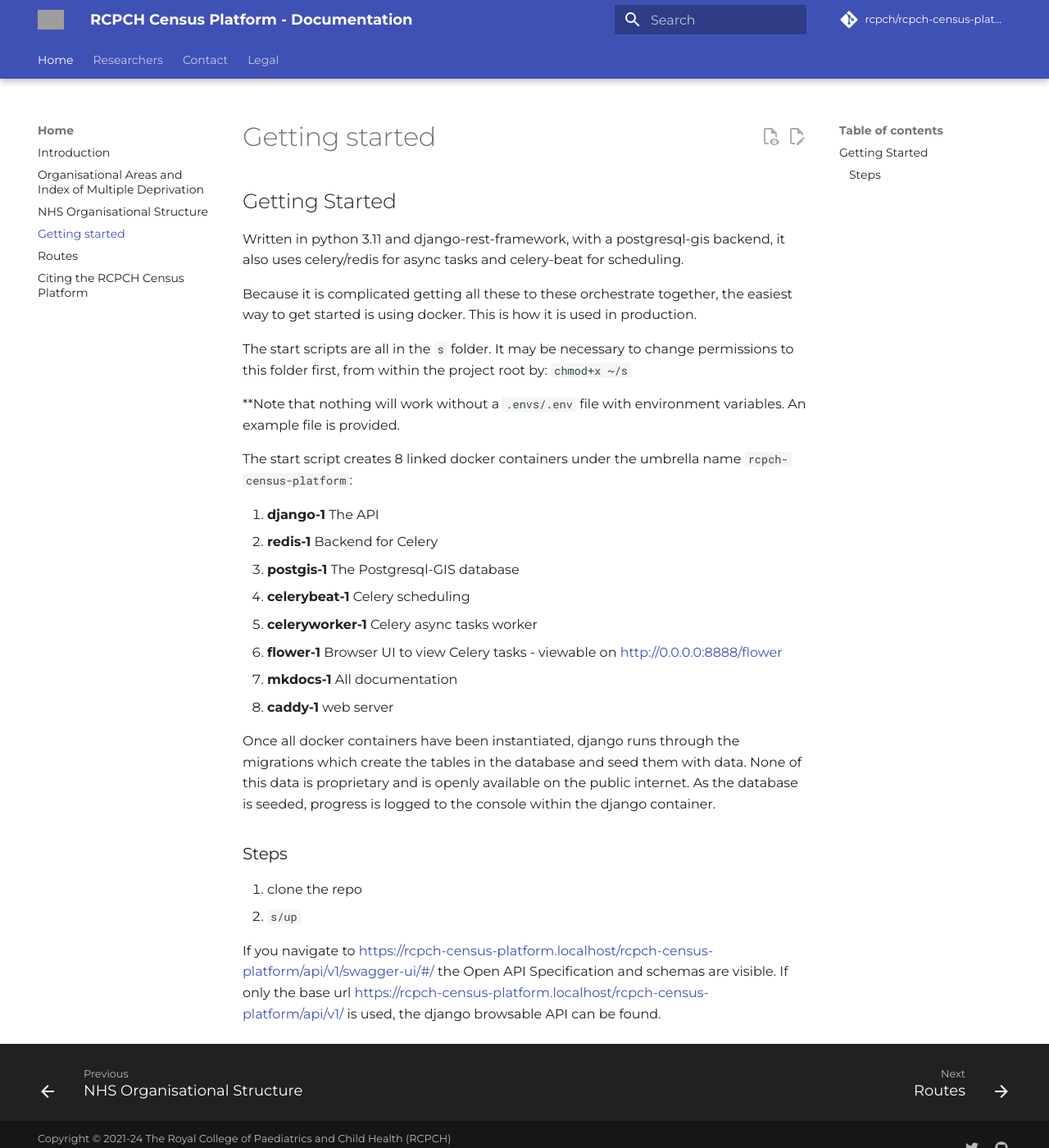
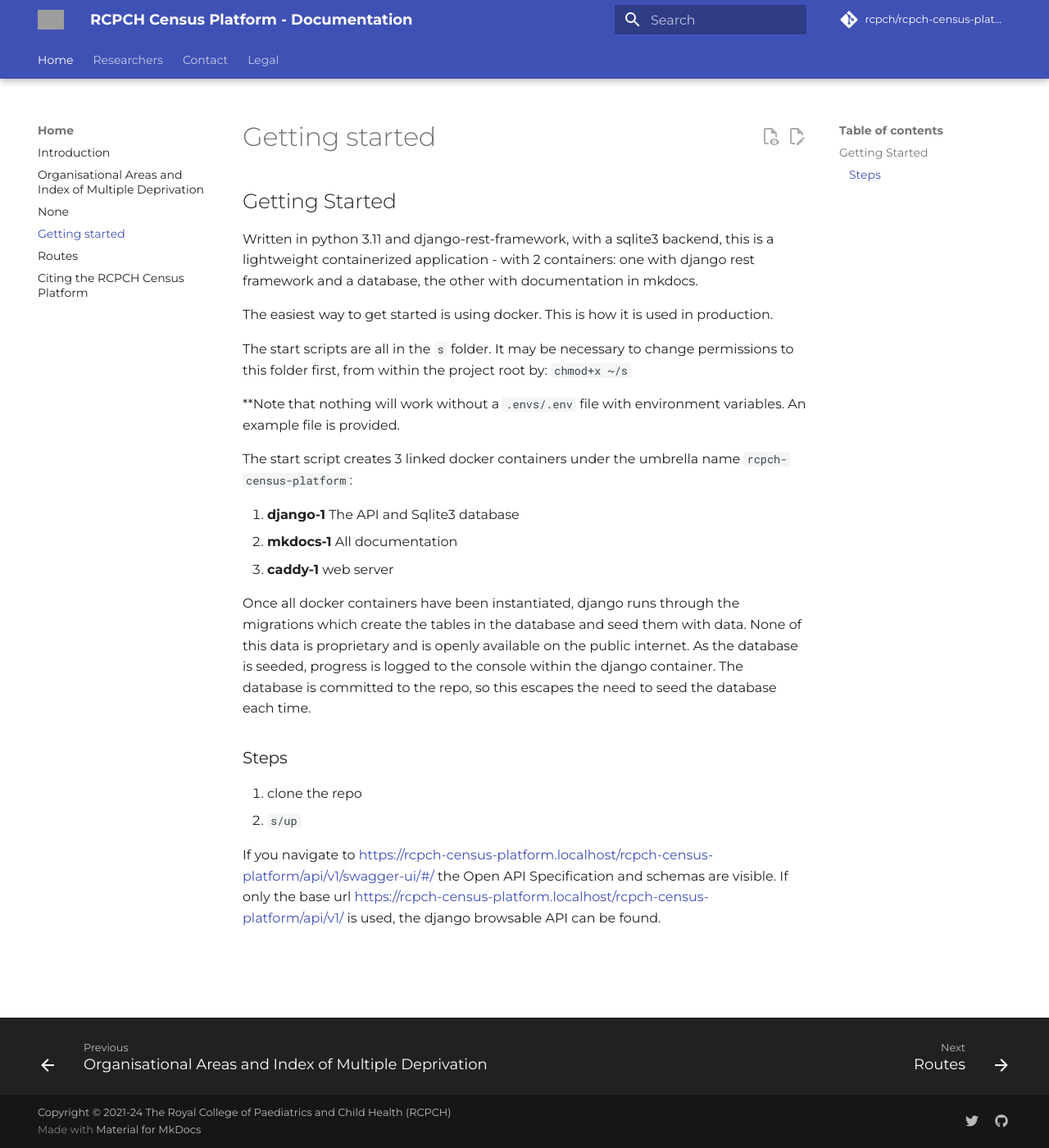
Before and after one commit to rcpch/rcpch-census-platform, an MkDocs documentation site: the page built from documentation/docs/home/getting-started.md, in a window 1280 px wide and 1400 px high. Shown: the whole window at 82% size. Built offline with MkDocs 1.6.1 and Material for MkDocs 9.7.7, drawn with Linux system fonts in a browser that asks for light colours; comment, search, counter and statistics services are not loaded; grey boxes are pictures that could not be loaded.

Commit message:
update documentation

```diff
--- a/documentation/docs/home/getting-started.md
+++ b/documentation/docs/home/getting-started.md
@@ -5,27 +5,22 @@
 
 ## Getting Started
 
-Written in python 3.11 and django-rest-framework, with a postgresql-gis backend, it also uses celery/redis for async tasks and celery-beat for scheduling.
+Written in python 3.11 and django-rest-framework, with a sqlite3 backend, this is a lightweight containerized application - with 2 containers: one with django rest framework and a database, the other with documentation in mkdocs.
 
-Because it is complicated getting all these to these orchestrate together, the easiest way to get started is using docker. This is how it is used in production.
+The easiest way to get started is using docker. This is how it is used in production.
 
 The start scripts are all in the `s` folder. It may be necessary to change permissions to this folder first, from within the project root by:
 `chmod+x ~/s`
 
 **Note that nothing will work without a `.envs/.env` file with environment variables. An example file is provided.
 
-The start script creates 8 linked docker containers under the umbrella name `rcpch-census-platform`:
+The start script creates 3 linked docker containers under the umbrella name `rcpch-census-platform`:
 
-1. **django-1** The API
-2. **redis-1** Backend for Celery
-3. **postgis-1** The Postgresql-GIS database
-4. **celerybeat-1** Celery scheduling
-5. **celeryworker-1** Celery async tasks worker
-6. **flower-1** Browser UI to view Celery tasks - viewable on [http://0.0.0.0:8888/flower](http://0.0.0.0:8888/flower)
-7. **mkdocs-1** All documentation
-8. **caddy-1** web server
+1. **django-1** The API and Sqlite3 database
+2. **mkdocs-1** All documentation
+3. **caddy-1** web server
 
-Once all docker containers have been instantiated, django runs through the migrations which create the tables in the database and seed them with data. None of this data is proprietary and is openly available on the public internet. As the database is seeded, progress is logged to the console within the django container.
+Once all docker containers have been instantiated, django runs through the migrations which create the tables in the database and seed them with data. None of this data is proprietary and is openly available on the public internet. As the database is seeded, progress is logged to the console within the django container. The database is committed to the repo, so this escapes the need to seed the database each time.
 
 ### Steps
 
```
Also changed, not shown: documentation/docs/home/nhs-organisations.md (deleted, +0 -45 lines), documentation/docs/index.md (+7 -7 lines), documentation/docs/researchers/api.md (+1 -1 lines).
